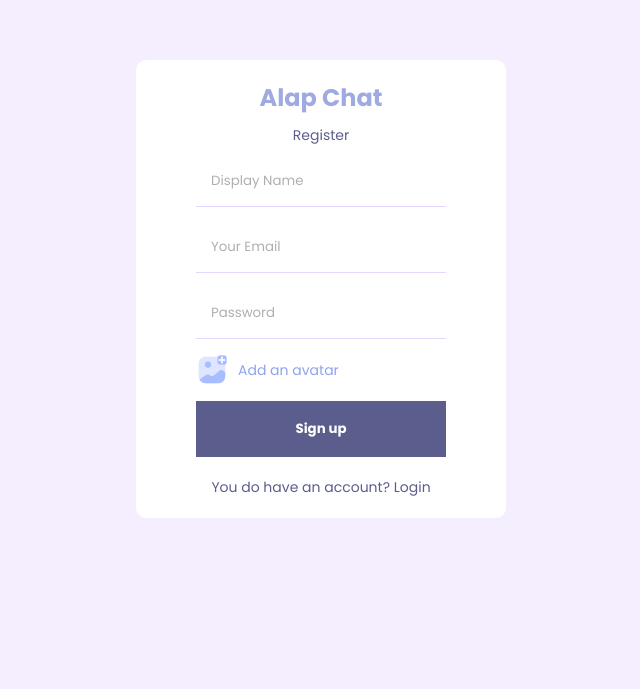
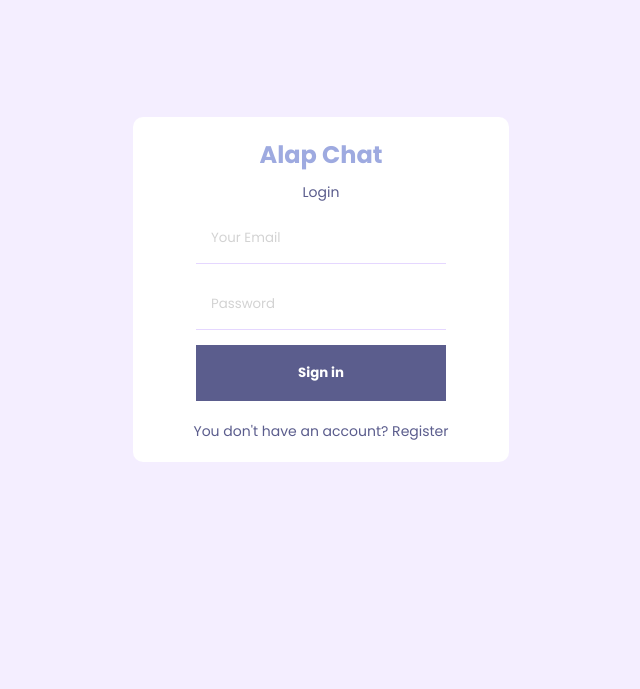
Before and after one commit to EkramH/alap-chat-app, a React (Create React App) app: page /login in a window 1280 px wide. Shown: the part 111-800 px from the top of the page, without its empty margins (319-959 px from the left). Built offline with nearby package versions, Linux system fonts and the light colour scheme.

Commit message:
react router

```diff
--- a/package.json
+++ b/package.json
@@ -9,6 +9,7 @@
     "firebase": "^9.10.0",
     "react": "^18.2.0",
     "react-dom": "^18.2.0",
+    "react-router-dom": "^6.4.1",
     "react-scripts": "5.0.1",
     "web-vitals": "^2.1.4"
   },
--- a/src/App.js
+++ b/src/App.js
@@ -1,11 +1,21 @@
 import "./App.css";
 import Register from "./pages/Register";
+import Login from "./pages/Login";
+import Home from "./pages/Home";
+import { BrowserRouter, Routes, Route } from "react-router-dom";
 
 function App() {
   return (
-    <div>
+    <BrowserRouter>
+      <Routes>
+        <Route path="/">
+          <Route index element={<Home />} />
+          <Route path="login" element={<Login />} />
+          <Route path="register" element={<Register />} />
+        </Route>
+      </Routes>
       <Register />
-    </div>
+    </BrowserRouter>
   );
 }
 
--- a/src/pages/Register.js
+++ b/src/pages/Register.js
@@ -40,6 +40,8 @@ const Register = () => {
               email,
               photoURL: downloadURL,
             });
+
+            await setDoc(doc(db, "userChats", res.user.uid), {});
           });
         }
       );
```
Also changed, not shown: 1 other file (tests, documents, lock files or other folders).
